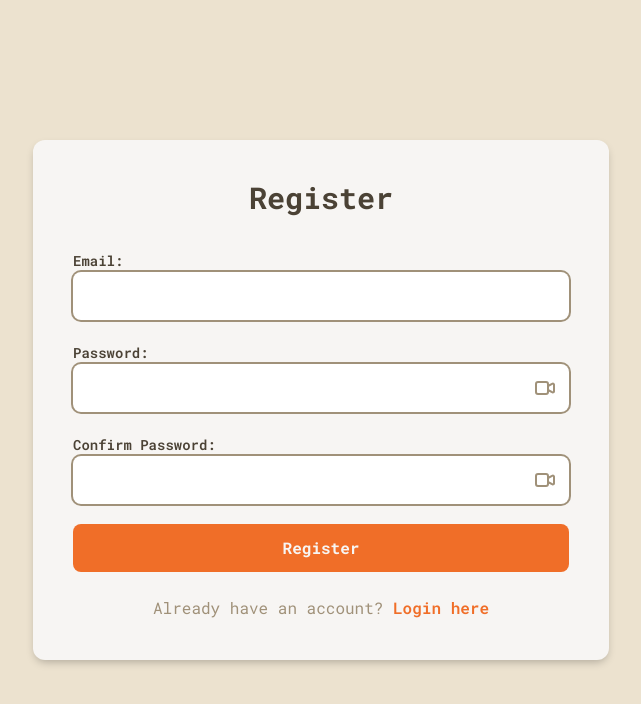
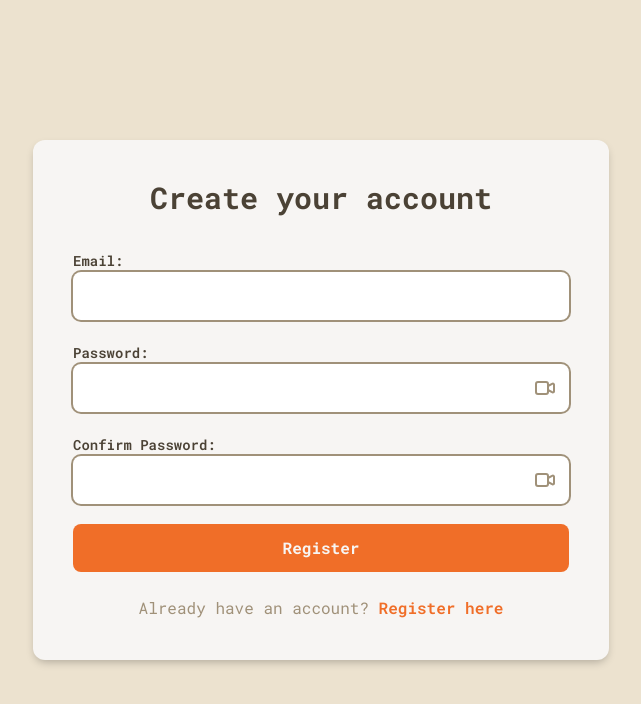
Before and after one commit to Dosoro/Watchlist, a React app in the folder frontend/: page /register in a window 1280 px wide. Shown: the top 704 px of the page, without its empty margins (319-960 px from the left). Built offline with nearby package versions, Linux system fonts and the light colour scheme; the HTML template or start-up script is replaced by a standard one.

Commit message:
style: update auth pages with Tailwind utilitiess and Tabler icons

```diff
--- a/frontend/src/index.css
+++ b/frontend/src/index.css
@@ -1,31 +1,121 @@
+/* ======================================================
+   External Fonts
+   ====================================================== */
 @import url("https://fonts.googleapis.com/css2?family=Roboto+Mono:ital,wght@0,100..700;1,100..700&display=swap");
+
+/* ======================================================
+   Tailwind Core (v4)
+   This single line is the whole framework. Wild.
+   ====================================================== */
 @import "tailwindcss";
 
-/* =========================
-   Tailwind v4 Theme Tokens
-   ========================= */
+/* ======================================================
+   Tailwind Theme Tokens (Semantic layer)
+   These are what Tailwind utilities actually consume.
+   ====================================================== */
 @theme {
+  /* Colors */
   --color-background: hsl(var(--background));
   --color-foreground: hsl(var(--foreground));
-
   --color-primary: hsl(var(--primary));
   --color-secondary: hsl(var(--secondary));
   --color-accent: hsl(var(--accent));
 
+  /* Typography */
   --font-roboto: "Roboto Mono", monospace;
 
+  /* Effects */
   --shadow-card: 0 4px 8px -2px rgba(0, 0, 0, 0.25);
 }
 
+/* ======================================================
+   Base Layer
+   Raw tokens, globals, browser behavior
+   ====================================================== */
+@layer base {
+  /* --------------------------------------------------
+     Raw Color Values (do NOT use directly)
+     -------------------------------------------------- */
+  :root {
+    --background: 39 44% 87%;
+    --foreground: 37 17% 96%;
+    --primary: 37 17% 25%;
+    --secondary: 37 17% 55%;
+    --accent: 21 87% 55%;
+  }
+
+  /* --------------------------------------------------
+     Document Behavior
+     -------------------------------------------------- */
+  html {
+    @apply scroll-smooth;
+    scrollbar-color: hsl(var(--primary)) hsl(var(--background));
+    scrollbar-width: thin;
+  }
+
+  /* --------------------------------------------------
+     Typography & Body Defaults
+     -------------------------------------------------- */
+  body,
+  input,
+  textarea,
+  button {
+    font-family: var(--font-roboto);
+  }
+
+  body {
+    background-color: var(--color-background);
+    color: var(--color-primary);
+  }
+
+  /* --------------------------------------------------
+     Scrollbar Styling (WebKit)
+     -------------------------------------------------- */
+  ::-webkit-scrollbar {
+    width: 12px;
+  }
+
+  ::-webkit-scrollbar-track {
+    background: hsl(var(--background));
+  }
+
+  ::-webkit-scrollbar-thumb {
+    background-color: hsl(var(--primary));
+    border-radius: 6px;
+    border: 3px solid hsl(var(--background));
+  }
+
+  ::-webkit-scrollbar-thumb:hover {
+    background-color: hsl(var(--primary) / 0.8);
+  }
+
+  /* --------------------------------------------------
+     Text Selection
+     -------------------------------------------------- */
+  ::selection {
+    background-color: hsl(var(--accent) / 0.5);
+    color: hsl(var(--secondary));
+  }
+
+  ::-moz-selection {
+    background-color: hsl(var(--accent));
+    color: hsl(var(--secondary));
+  }
+}
+
+/* ======================================================
+   Animations (Keyframes only)
+   These do nothing until utilities use them
+   ====================================================== */
 @keyframes fade-in {
   from {
     opacity: 0;
   }
-
   to {
     opacity: 1;
   }
 }
+
 @keyframes scale-up {
   from {
     transform: scale(0.95);
@@ -48,75 +138,32 @@
   }
 }
 
-/* =========================
-   Base Tokens
-   ========================= */
-@layer base {
-  :root {
-    --background: 39 44% 87%;
-    --foreground: 37 17% 96%;
-
-    --primary: 37 17% 25%;
-    --secondary: 37 17% 55%;
-    --accent: 21 87% 55%;
-  }
-  html {
-    @apply scroll-smooth;
+/* ======================================================
+   Component Layer
+   Reusable UI patterns (not one-offs)
+   ====================================================== */
+@layer components {
+  .input-base {
+    @apply w-full px-4 py-3 rounded-lg
+           bg-white text-primary
+           ring-2 ring-secondary
+           focus:outline-none focus:ring-accent
+           transition;
   }
 
-  body {
-    font-family: var(--font-roboto);
-    background-color: var(--color-background);
-    color: var(--color-primary);
-  } /* Scrollbar Styling */
-  ::-webkit-scrollbar {
-    width: 12px;
-  }
-
-  ::-webkit-scrollbar-track {
-    background: hsl(var(--background));
-  }
-
-  ::-webkit-scrollbar-thumb {
-    background-color: hsl(var(--primary));
-    border-radius: 6px;
-    border: 3px solid hsl(var(--background));
-  }
-
-  ::-webkit-scrollbar-thumb:hover {
-    background-color: hsl(var(--primary) / 0.8);
-  }
-
-  /* Firefox scrollbar */
-  html {
-    scrollbar-color: hsl(var(--primary)) hsl(var(--background));
-    scrollbar-width: thin;
-  }
-
-  /* Text selection */
-  ::selection {
-    background-color: hsl(var(--accent) / 0.5);
-    color: hsl(var(--secondary));
-  }
-
-  ::-moz-selection {
-    background-color: hsl(var(--accent));
-    color: hsl(var(--secondary));
+  .error {
+    @apply flex items-start gap-3
+           rounded-md border-l-4 border-red-500
+           bg-red-100 p-4 text-red-700;
   }
 }
 
-@layer components {
-  .input-base {
-    @apply w-full px-4 py-3 rounded-lg bg-white text-primary
-           ring-2 ring-secondary focus:outline-none
-           focus:ring-accent transition;
-  }
-  .error {
-    @apply flex items-start gap-3 rounded-md border-l-4 border-red-500 bg-red-100 p-4 text-red-700;
-  }
-}
-
+/* ======================================================
+   Utility Layer
+   Atomic helpers only
+   ====================================================== */
 @layer utilities {
+  /* Animation Utilities */
   .animate-fade-in {
     animation: fade-in 0.7s ease-out forwards;
   }
@@ -128,8 +175,22 @@
   .animate-slide-in {
     animation: slide-in 0.9s ease-out forwards;
   }
+
+  /* Transition Helpers */
+  .transition-width {
+    transition-property: width;
+    transition-timing-function: ease;
+  }
 }
 
-.transition-width {
-  transition-property: width;
+/* ======================================================
+   Accessibility
+   Respect reduced-motion preferences
+   ====================================================== */
+@media (prefers-reduced-motion: reduce) {
+  .animate-fade-in,
+  .animate-scale-up,
+  .animate-slide-in {
+    animation: none;
+  }
 }
--- a/frontend/src/pages/LoginPage.jsx
+++ b/frontend/src/pages/LoginPage.jsx
@@ -1,6 +1,7 @@
 import { useState } from "react";
 import { useNavigate } from "react-router-dom";
 import { useAuth } from "../hooks/useAuth.js";
+import { Link } from "react-router-dom";
 import {
   IconAlertTriangle,
   IconVideo,
@@ -12,7 +13,7 @@ function LoginPage() {
   const [password, setPassword] = useState("");
   const [showPassword, setShowPassword] = useState(false);
   const [error, setError] = useState("");
-  const [loading, setLoading] = useState("");
+  const [loading, setLoading] = useState(false);
   const navigate = useNavigate();
   const { login } = useAuth();
 
@@ -95,9 +96,9 @@ function LoginPage() {
                 "
               >
                 {showPassword ? (
-                  <IconVideoOff className="h-6 w-6 hover:h-7 hover:w-7 duration-300" />
+                  <IconVideoOff className="h-6 w-6 hover:scale-110 duration-300" />
                 ) : (
-                  <IconVideo className="h-6 w-6 hover:h-7 hover:w-7 duration-300" />
+                  <IconVideo className="h-6 w-6 hover:scale-110 duration-300" />
                 )}
               </button>
             </div>
@@ -127,17 +128,13 @@ function LoginPage() {
           </button>
         </form>
         <p className=" font-normal text-secondary mt-6 flex items-center justify-center ">
-          Don't have an account?&nbsp;{" "}
-          <a
-            href="/register"
-            className="font-semibold
-            text-accent
-            inline-block
-            hover:underline"
+          Don't have an account?&nbsp;
+          <Link
+            to="/register"
+            className="text-accent hover:underline font-semibold inline-block"
           >
-            {" "}
             Register here
-          </a>
+          </Link>
         </p>
       </div>
     </div>
--- a/frontend/src/pages/RegisterPage.jsx
+++ b/frontend/src/pages/RegisterPage.jsx
@@ -1,6 +1,7 @@
 import { useState } from "react";
 import { useNavigate } from "react-router-dom";
 import { useAuth } from "../hooks/useAuth.js";
+import { Link } from "react-router-dom";
 import {
   IconAlertTriangle,
   IconVideo,
@@ -47,7 +48,9 @@ function RegisterPage() {
   return (
     <div className="min-h-screen flex items-center justify-center bg-background px-4 animate-fade-in">
       <div className="w-full max-w-xl rounded-xl bg-foreground p-10 shadow-card animate-scale-up">
-        <h1 className="mb-8 text-center text-3xl font-bold">Register</h1>
+        <h1 className="mb-8 text-center text-3xl font-bold">
+          Create your account
+        </h1>
 
         {error && (
           <div className="error mb-6" role="alert">
@@ -131,9 +134,9 @@ function RegisterPage() {
                 "
               >
                 {showConfirmPassword ? (
-                  <IconVideoOff className="h-6 w-6" />
+                  <IconVideoOff className="h-6 w-6 hover:scale-110" />
                 ) : (
-                  <IconVideo className="h-6 w-6" />
+                  <IconVideo className="h-6 w-6 hover:scale-110" />
                 )}
               </button>
             </div>
@@ -169,17 +172,12 @@ function RegisterPage() {
 
         <p className="mt-6 flex justify-center text-secondary">
           Already have an account?&nbsp;
-          <a
-            href="/login"
-            className="
-              inline-block
-              font-semibold
-              text-accent
-              hover:underline
-            "
+          <Link
+            to="/login"
+            className="text-accent hover:underline font-semibold inline-block"
           >
-            Login here
-          </a>
+            Register here
+          </Link>
         </p>
       </div>
     </div>
```
